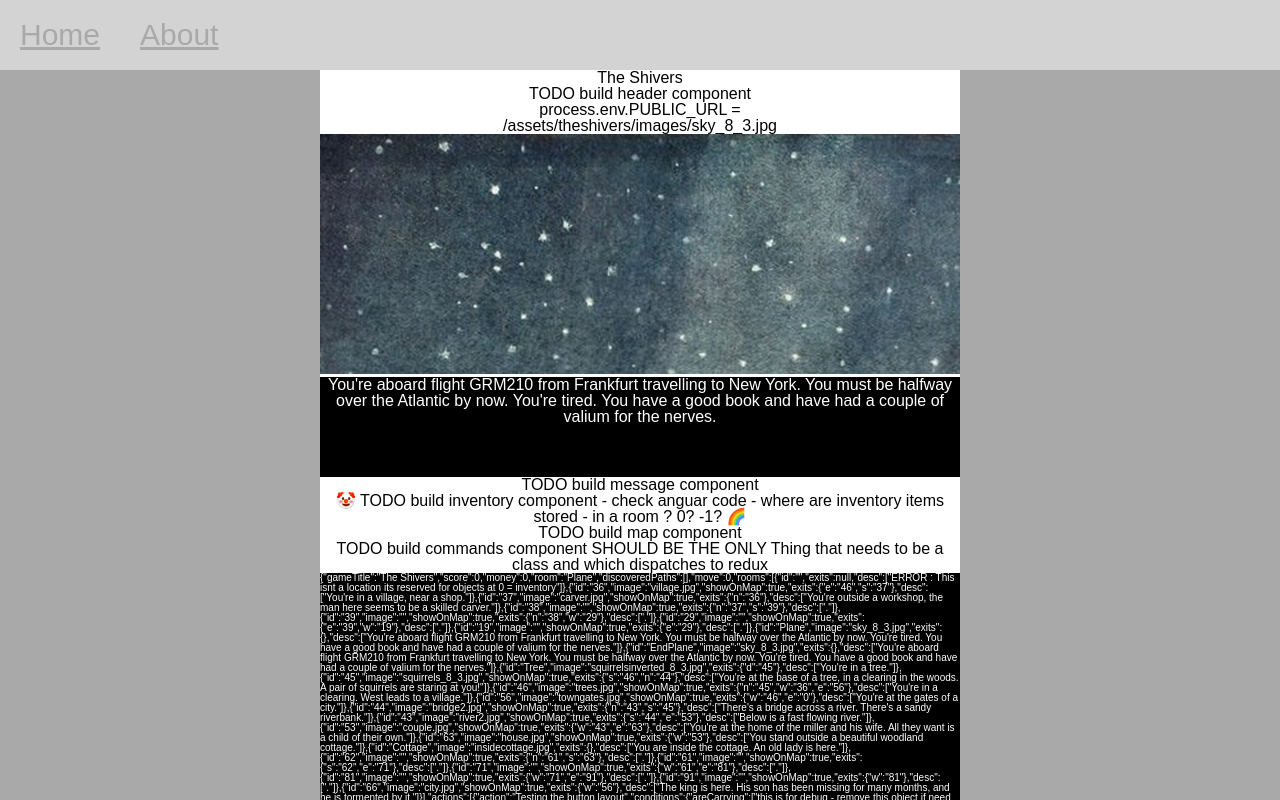
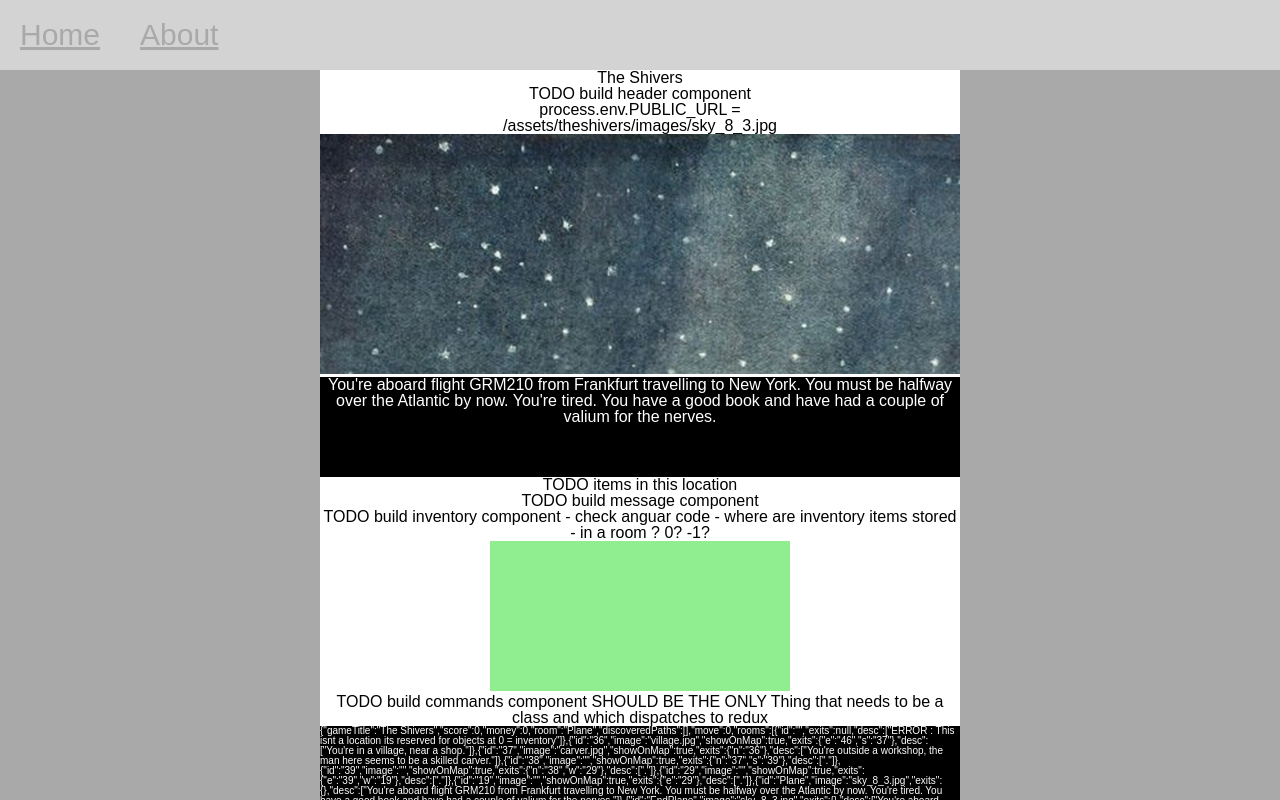
Before and after one commit to markhorsell/if-player-react, a React (Create React App) app: page / in a window 1280 px wide. Shown: the top 800 px of the page. Built offline with nearby package versions, Linux system fonts and the light colour scheme.

Commit message:
ill need a map

```diff
--- /dev/null
+++ b/src/components/WorldMap.js
@@ -0,0 +1,30 @@
+import React, {Component} from 'react';
+
+
+
+
+class WorldMap extends Component{
+	/*
+	  constructor(props) {
+    	super(props)
+  }
+  */
+  componentDidMount() {
+        this.updateCanvas();
+    }
+    updateCanvas() {
+    	console.log(this.props.discoveredPaths)
+        const ctx = this.refs.canvas.getContext('2d');
+        ctx.fillStyle='lightgreen';
+        ctx.fillRect(0,0, 300, 150);
+    }
+
+render(){
+
+	return (
+		<canvas ref="canvas"></canvas>
+		)
+	}
+}
+
+export default WorldMap;
--- a/src/containers/home.js
+++ b/src/containers/home.js
@@ -4,6 +4,7 @@ import { connect } from 'react-redux';
 
 import RoomDescription from '../components/RoomDescription';
 import RoomImage from '../components/RoomImage';
+import WorldMap from '../components/WorldMap';
 import Debug from '../components/Debug';
 
 import './Home.css';
@@ -43,6 +44,7 @@ class Home extends Component {
     const currentRoomData = getRoomData(gameData.room,gameData.rooms);
     const description = this.getDescription(currentRoomData);
     const image = this.getImage(currentRoomData);
+
     //TODO assets folder will be switchable later
     const assetsFolder='theshivers';
 
@@ -56,11 +58,12 @@ class Home extends Component {
         <p>{'process.env.PUBLIC_URL = '+process.env.PUBLIC_URL}</p>
         <RoomImage path ={'/assets/'+assetsFolder+'/images/'} image={image}/>
         <RoomDescription description={description}/>
+        <p>TODO items in this location</p>
 
 
         <p>TODO build message component</p>
-        <p>🤡 TODO build inventory component - check anguar code - where are inventory items stored - in a room ? 0? -1? 🌈</p>
-        <p>TODO build map component</p>
+        <p>TODO build inventory component - check anguar code - where are inventory items stored - in a room ? 0? -1?</p>
+        <WorldMap discoveredPaths={'this will be a discovered paths list'}/>
         <p>TODO build commands component SHOULD BE THE ONLY Thing that needs to be a class and which dispatches to redux</p>
 
         <Debug data={gameData}/>
```
